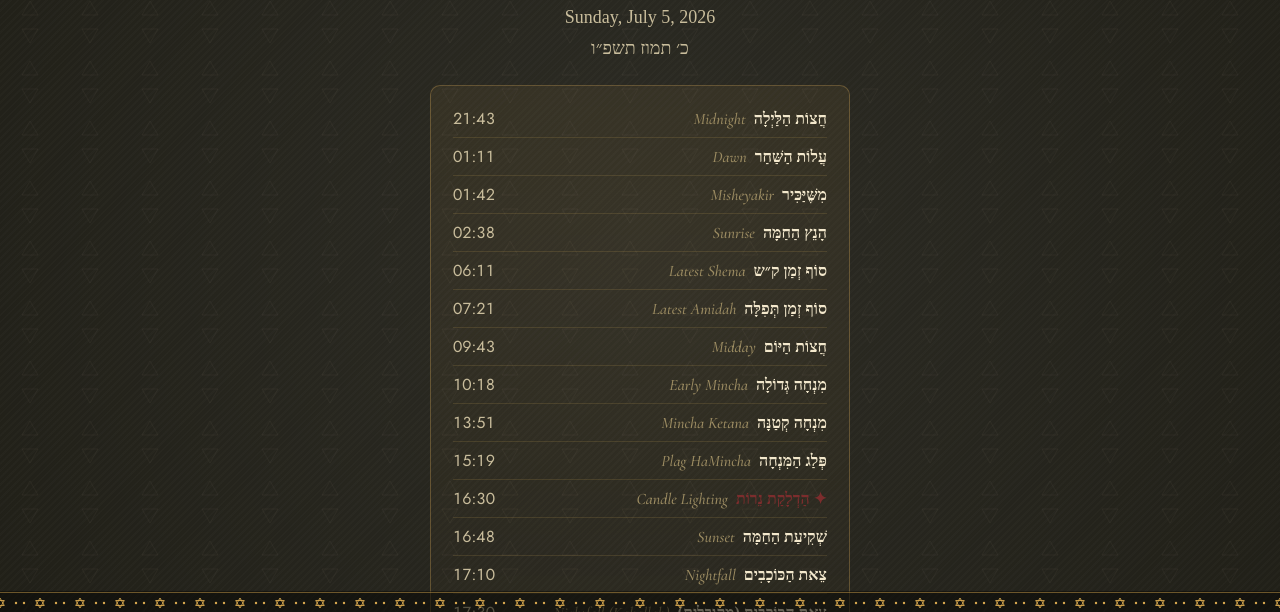
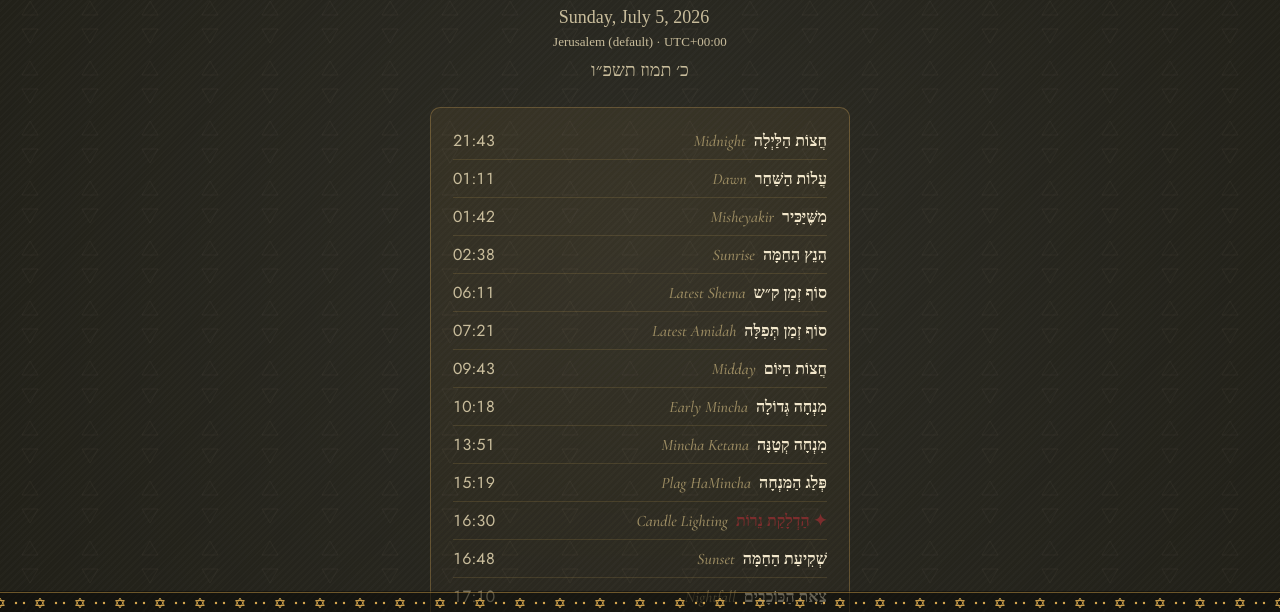
Before and after one commit to xyonism/xyonism.github.io, a plain HTML site: page index.html in a window 1280 px wide. Shown: the part 188-800 px from the top of the page. Drawn offline with nearby package versions, Linux system fonts and the light colour scheme; a web font is replaced by a local one.

Commit message:
Update index.html

```diff
--- a/index.html
+++ b/index.html
@@ -499,7 +499,11 @@
         </svg>
         <h1>Zemanim Astrolabe</h1>
         <div class="heb-title" dir="rtl" lang="he">אִצְטַרְלָב הַזְּמַנִּים</div>
-        <div class="date-line" id="dateLine"></div>
+		<div class="date-line" id="dateLine">
+			<span id="dateText"></span>
+			<span id="timeText" style="margin-left:12px; font-weight:600;"></span>
+			<div id="locText" style="margin-top:6px; font-size:13px; color:#C9BD9C;"></div>
+		</div>
 		<div class="date-line heb-date" id="hebDateLine" dir="rtl" lang="he"></div>
     </header>
 
@@ -510,8 +514,8 @@
             <canvas id="dial"></canvas>
             <div id="labels"></div>
             <div id="center-readout">
-                <div class="clock-time" id="clockTime">--:--</div>
-                <div class="clock-sub" id="locLabel">locating…</div>
+				<div class="clock-time" id="clockTime"></div>
+				<div class="clock-sub" id="locLabel"></div>
             </div>
         </div>
     </div>
@@ -1054,11 +1058,12 @@
                 });
             }
 
-            function tick() {
-                var d = new Date();
-				document.getElementById('clockTime').textContent = fmtTime(d);
-                draw();
-            }
+		function tick() {
+			var d = new Date();
+			var clockEl = document.getElementById('clockTime');
+			if (clockEl) clockEl.textContent = fmtTime(d);
+			draw();
+		}
 
 			function recompute() {
 				// Determine which date to use for calculations: selected date (midday) or now
@@ -1086,7 +1091,6 @@
 				var tzSuffix = '';
 				if (current.tzName) tzSuffix = ' · ' + current.tzName;
 				if (typeof utcOffsetForDate === 'number') tzSuffix += ' · UTC' + formatOffset(utcOffsetForDate);
-				document.getElementById('locLabel').textContent = current.label + tzSuffix;
 				// Determine a display 'now' that represents the correct absolute instant
 				// for the selected location (either midday on selected date, or the
 				// current instant). Use this for date formatting in the target zone.
@@ -1109,14 +1113,16 @@
 					var deltaMs = (targetOffsetForFormatting - deviceOffset) * 3600000;
 					dateForFormatting = new Date(displayNow.getTime() + deltaMs);
 				}
+
+				// Update header Gregorian date (visible outside the clock)
 				try {
 					if (current.tzName) {
-						document.getElementById('dateLine').textContent = displayNow.toLocaleDateString([], {weekday: 'long', year: 'numeric', month: 'long', day: 'numeric', timeZone: current.tzName});
+						document.getElementById('dateText').textContent = displayNow.toLocaleDateString([], {weekday: 'long', year: 'numeric', month: 'long', day: 'numeric', timeZone: current.tzName});
 					} else {
-						document.getElementById('dateLine').textContent = dateForFormatting.toLocaleDateString([], {weekday: 'long', year: 'numeric', month: 'long', day: 'numeric'});
+						document.getElementById('dateText').textContent = dateForFormatting.toLocaleDateString([], {weekday: 'long', year: 'numeric', month: 'long', day: 'numeric'});
 					}
 				} catch (e) {
-					document.getElementById('dateLine').textContent = '';
+					var dt = document.getElementById('dateText'); if (dt) dt.textContent = '';
 				}
 
 				// Hebrew calendar date using gematria for numbers (Intl for month/weekday)
@@ -1134,11 +1140,22 @@
 					var shortYear = yearNum >= 5000 ? yearNum - 5000 : yearNum;
 					var dayHeb = numToHeb(dayNum);
 					var yearHeb = numToHeb(shortYear);
-					document.getElementById('hebDateLine').textContent = dayHeb + ' ' + monthName + ' ' + yearHeb;
-				} catch (e) {
-					document.getElementById('hebDateLine').textContent = '';
-				}
-                draw();
+					var hebEl = document.getElementById('hebDateLine'); if (hebEl) hebEl.textContent = dayHeb + ' ' + monthName + ' ' + yearHeb;
+				} catch (e) { var hebEl = document.getElementById('hebDateLine'); if (hebEl) hebEl.textContent = ''; }
+
+				// Update the header location text
+				try {
+					var headerLoc = document.getElementById('locText');
+					if (headerLoc) headerLoc.textContent = current.label + (current.tzName ? ' · ' + current.tzName : '') + (typeof utcOffsetForDate === 'number' ? ' · UTC' + formatOffset(utcOffsetForDate) : '');
+				} catch (e) {}
+
+				// Update the time inside the center of the clock (only the time)
+				try {
+					var nowInstant = new Date();
+					var clockEl = document.getElementById('clockTime');
+					if (clockEl) clockEl.textContent = fmtTime(nowInstant);
+				} catch (e) { }
+				draw();
             }
 
             function locate() {
```
